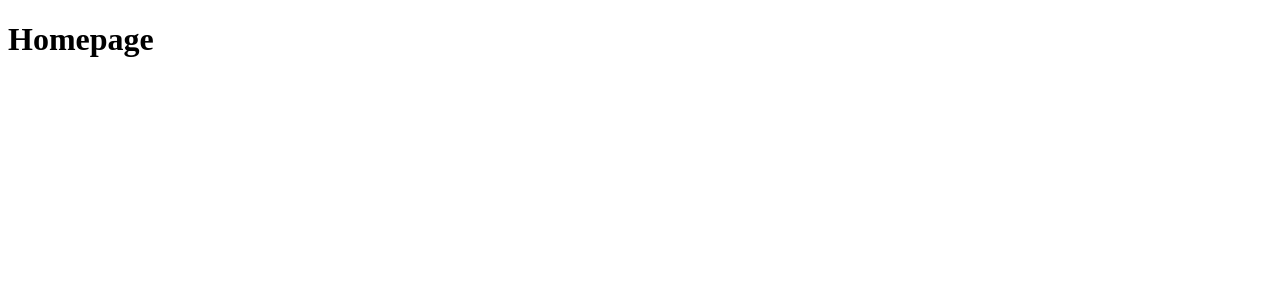
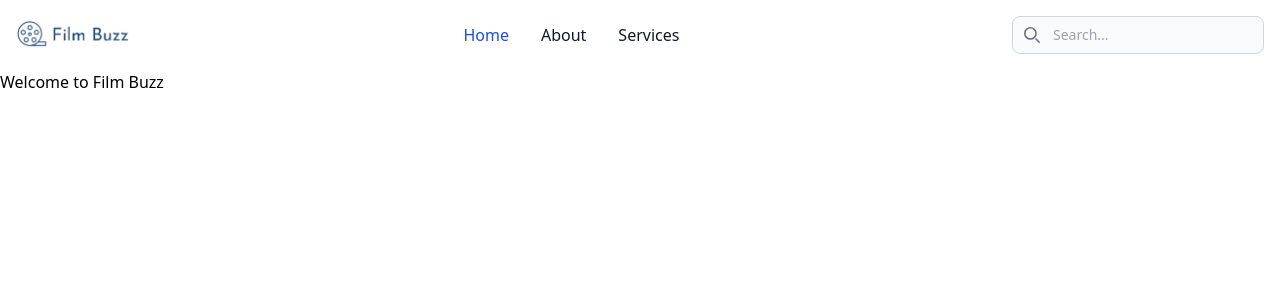
Before and after one commit to nafisreza/film-buzz, a Django app: page / in a window 1280 px wide. Shown: the top 300 px of the page. Run offline with Django 4.2, Linux system fonts and the light colour scheme; some libraries are stand-ins or nearby versions.

Commit message:
feat: created base.html layout

```diff
--- /dev/null
+++ b/core/templates/core/base.html
@@ -0,0 +1,102 @@
+<!DOCTYPE html>
+<html lang="en">
+
+<head>
+    <meta charset="UTF-8">
+    <meta name="viewport" content="width=device-width, initial-scale=1.0">
+    <title>
+        {% block title %}
+        {% endblock %} | Film Buzz
+    </title>
+    <script src="https://cdn.tailwindcss.com"></script>
+</head>
+
+<body>
+
+
+    <nav class="bg-white border-gray-200 dark:bg-gray-900">
+        <div class="max-w-screen-xl flex flex-wrap items-center justify-between mx-auto p-4">
+            <a href="#" class="flex items-center space-x-3 rtl:space-x-reverse">
+                <img src="https://raw.githubusercontent.com/raycarter23/film-buzz/refs/heads/main/documentation/images/logo.png"
+                    class="h-8" alt="Film Buzz" />
+            </a>
+            <div class="flex md:order-2">
+                <button type="button" data-collapse-toggle="navbar-search" aria-controls="navbar-search"
+                    aria-expanded="false"
+                    class="md:hidden text-gray-500 dark:text-gray-400 hover:bg-gray-100 dark:hover:bg-gray-700 focus:outline-none focus:ring-4 focus:ring-gray-200 dark:focus:ring-gray-700 rounded-lg text-sm p-2.5 me-1">
+                    <svg class="w-5 h-5" aria-hidden="true" xmlns="http://www.w3.org/2000/svg" fill="none"
+                        viewBox="0 0 20 20">
+                        <path stroke="currentColor" stroke-linecap="round" stroke-linejoin="round" stroke-width="2"
+                            d="m19 19-4-4m0-7A7 7 0 1 1 1 8a7 7 0 0 1 14 0Z" />
+                    </svg>
+                    <span class="sr-only">Search</span>
+                </button>
+                <div class="relative hidden md:block">
+                    <div class="absolute inset-y-0 start-0 flex items-center ps-3 pointer-events-none">
+                        <svg class="w-4 h-4 text-gray-500 dark:text-gray-400" aria-hidden="true"
+                            xmlns="http://www.w3.org/2000/svg" fill="none" viewBox="0 0 20 20">
+                            <path stroke="currentColor" stroke-linecap="round" stroke-linejoin="round" stroke-width="2"
+                                d="m19 19-4-4m0-7A7 7 0 1 1 1 8a7 7 0 0 1 14 0Z" />
+                        </svg>
+                        <span class="sr-only">Search icon</span>
+                    </div>
+                    <input type="text" id="search-navbar"
+                        class="block w-full p-2 ps-10 text-sm text-gray-900 border border-gray-300 rounded-lg bg-gray-50 focus:ring-blue-500 focus:border-blue-500 dark:bg-gray-700 dark:border-gray-600 dark:placeholder-gray-400 dark:text-white dark:focus:ring-blue-500 dark:focus:border-blue-500"
+                        placeholder="Search...">
+                </div>
+                <button data-collapse-toggle="navbar-search" type="button"
+                    class="inline-flex items-center p-2 w-10 h-10 justify-center text-sm text-gray-500 rounded-lg md:hidden hover:bg-gray-100 focus:outline-none focus:ring-2 focus:ring-gray-200 dark:text-gray-400 dark:hover:bg-gray-700 dark:focus:ring-gray-600"
+                    aria-controls="navbar-search" aria-expanded="false">
+                    <span class="sr-only">Open main menu</span>
+                    <svg class="w-5 h-5" aria-hidden="true" xmlns="http://www.w3.org/2000/svg" fill="none"
+                        viewBox="0 0 17 14">
+                        <path stroke="currentColor" stroke-linecap="round" stroke-linejoin="round" stroke-width="2"
+                            d="M1 1h15M1 7h15M1 13h15" />
+                    </svg>
+                </button>
+            </div>
+            <div class="items-center justify-between hidden w-full md:flex md:w-auto md:order-1" id="navbar-search">
+                <div class="relative mt-3 md:hidden">
+                    <div class="absolute inset-y-0 start-0 flex items-center ps-3 pointer-events-none">
+                        <svg class="w-4 h-4 text-gray-500 dark:text-gray-400" aria-hidden="true"
+                            xmlns="http://www.w3.org/2000/svg" fill="none" viewBox="0 0 20 20">
+                            <path stroke="currentColor" stroke-linecap="round" stroke-linejoin="round" stroke-width="2"
+                                d="m19 19-4-4m0-7A7 7 0 1 1 1 8a7 7 0 0 1 14 0Z" />
+                        </svg>
+                    </div>
+                    <input type="text" id="search-navbar"
+                        class="block w-full p-2 ps-10 text-sm text-gray-900 border border-gray-300 rounded-lg bg-gray-50 focus:ring-blue-500 focus:border-blue-500 dark:bg-gray-700 dark:border-gray-600 dark:placeholder-gray-400 dark:text-white dark:focus:ring-blue-500 dark:focus:border-blue-500"
+                        placeholder="Search...">
+                </div>
+                <ul
+                    class="flex flex-col p-4 md:p-0 mt-4 font-medium border border-gray-100 rounded-lg bg-gray-50 md:space-x-8 rtl:space-x-reverse md:flex-row md:mt-0 md:border-0 md:bg-white dark:bg-gray-800 md:dark:bg-gray-900 dark:border-gray-700">
+                    <li>
+                        <a href="#"
+                            class="block py-2 px-3 text-white bg-blue-700 rounded md:bg-transparent md:text-blue-700 md:p-0 md:dark:text-blue-500"
+                            aria-current="page">Home</a>
+                    </li>
+                    <li>
+                        <a href="#"
+                            class="block py-2 px-3 text-gray-900 rounded hover:bg-gray-100 md:hover:bg-transparent md:hover:text-blue-700 md:p-0 md:dark:hover:text-blue-500 dark:text-white dark:hover:bg-gray-700 dark:hover:text-white md:dark:hover:bg-transparent dark:border-gray-700">About</a>
+                    </li>
+                    <li>
+                        <a href="#"
+                            class="block py-2 px-3 text-gray-900 rounded hover:bg-gray-100 md:hover:bg-transparent md:hover:text-blue-700 md:p-0 dark:text-white md:dark:hover:text-blue-500 dark:hover:bg-gray-700 dark:hover:text-white md:dark:hover:bg-transparent dark:border-gray-700">Services</a>
+                    </li>
+                </ul>
+            </div>
+        </div>
+    </nav>
+
+
+    <section>
+        {% block content %}
+        {% endblock %}
+    </section>
+
+    <footer>
+
+    </footer>
+</body>
+
+</html>
--- a/core/templates/core/home.html
+++ b/core/templates/core/home.html
@@ -1,14 +1,9 @@
-<!DOCTYPE html>
-<html lang="en">
+{% extends "core/base.html" %}
 
-<head>
-    <meta charset="UTF-8">
-    <meta name="viewport" content="width=device-width, initial-scale=1.0">
-    <title>Home</title>
-</head>
+{% block title %}
+Home
+{% endblock %}
 
-<body>
-    <h1>Homepage</h1>
-</body>
-
-</html>
+{% block content %}
+<h1>Welcome to Film Buzz</h1>
+{% endblock %}
```
